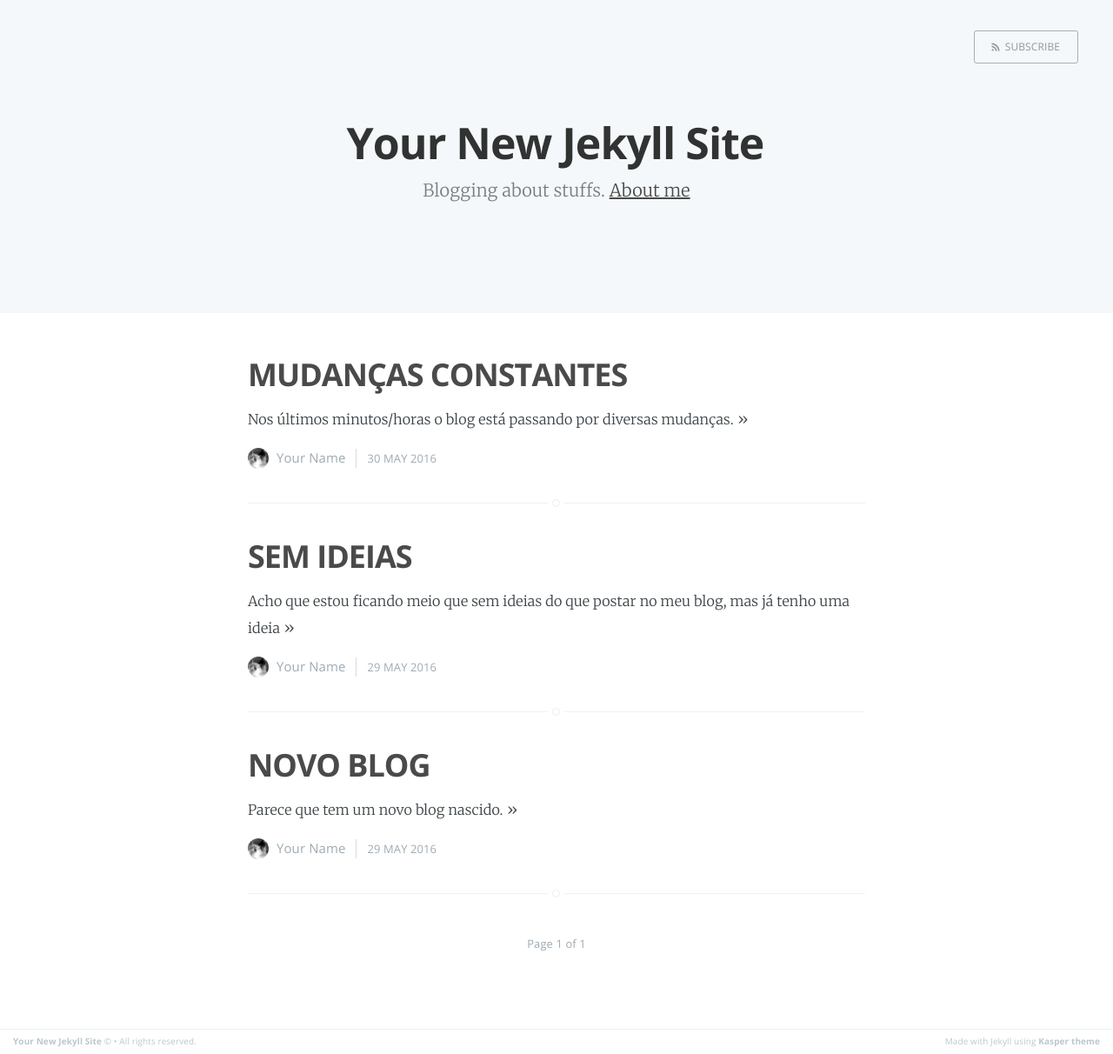
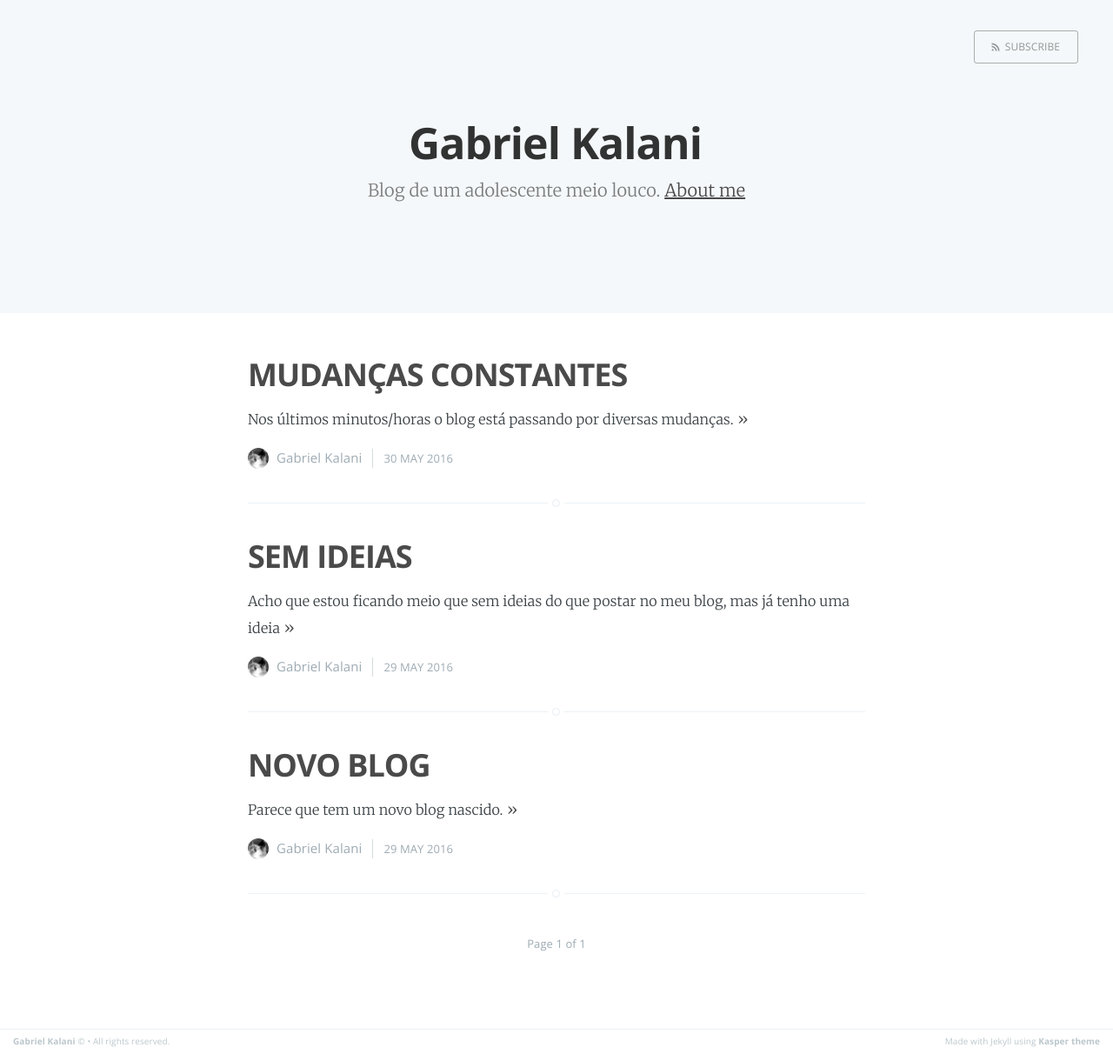
Before and after one commit to gkal19/blog, a Jekyll site: the page built from index.html, in a window 1280 px wide. Shown: the whole page at 87% size. Built offline with Jekyll 4.4.1, drawn with Linux system fonts in a browser that asks for light colours; the list of posts is cut into pages by our own code.

Commit message:
Update _config.yml

```diff
--- a/_config.yml
+++ b/_config.yml
@@ -1,10 +1,10 @@
-name: Your New Jekyll Site
-description: Blogging about stuffs
-meta_description: "Your New Jekyll Site, Blogging about stuffs"
+name: Gabriel Kalani
+description: Blog de um adolescente meio louco
+meta_description: "Blog de um adolescente, meio louco gkal19"
 
 markdown: kramdown
 highlighter: pygments
-logo: false
+logo: true
 paginate: 15
 baseurl: /
 domain_name: 'http://yourblog-domain.com'
@@ -13,4 +13,4 @@ gems: [jekyll-paginate]
 
 # Details for the RSS feed generator
 url:            'blog url'
-author:         'Your Name'
+author:         'Gabriel Kalani'
```
